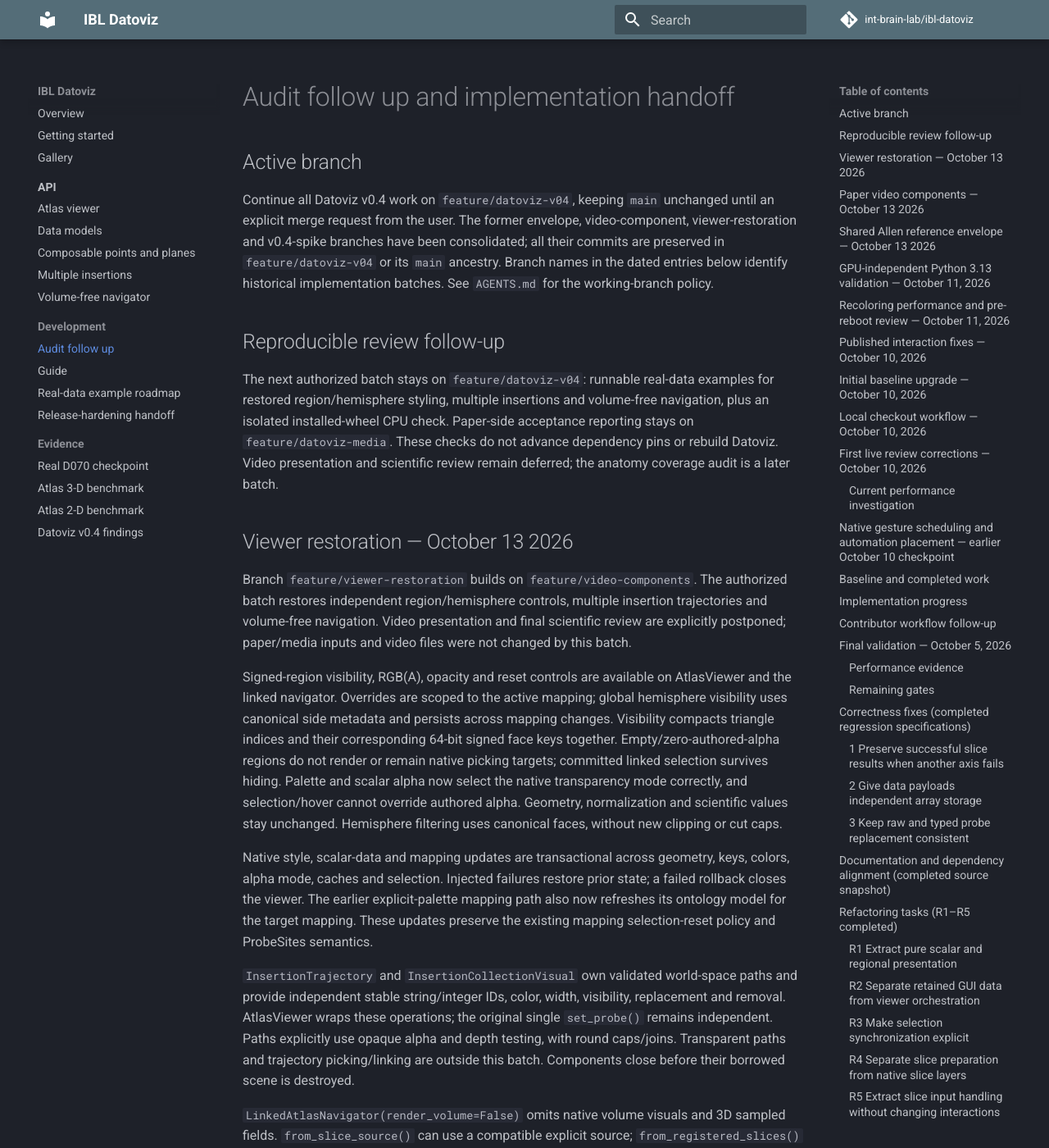
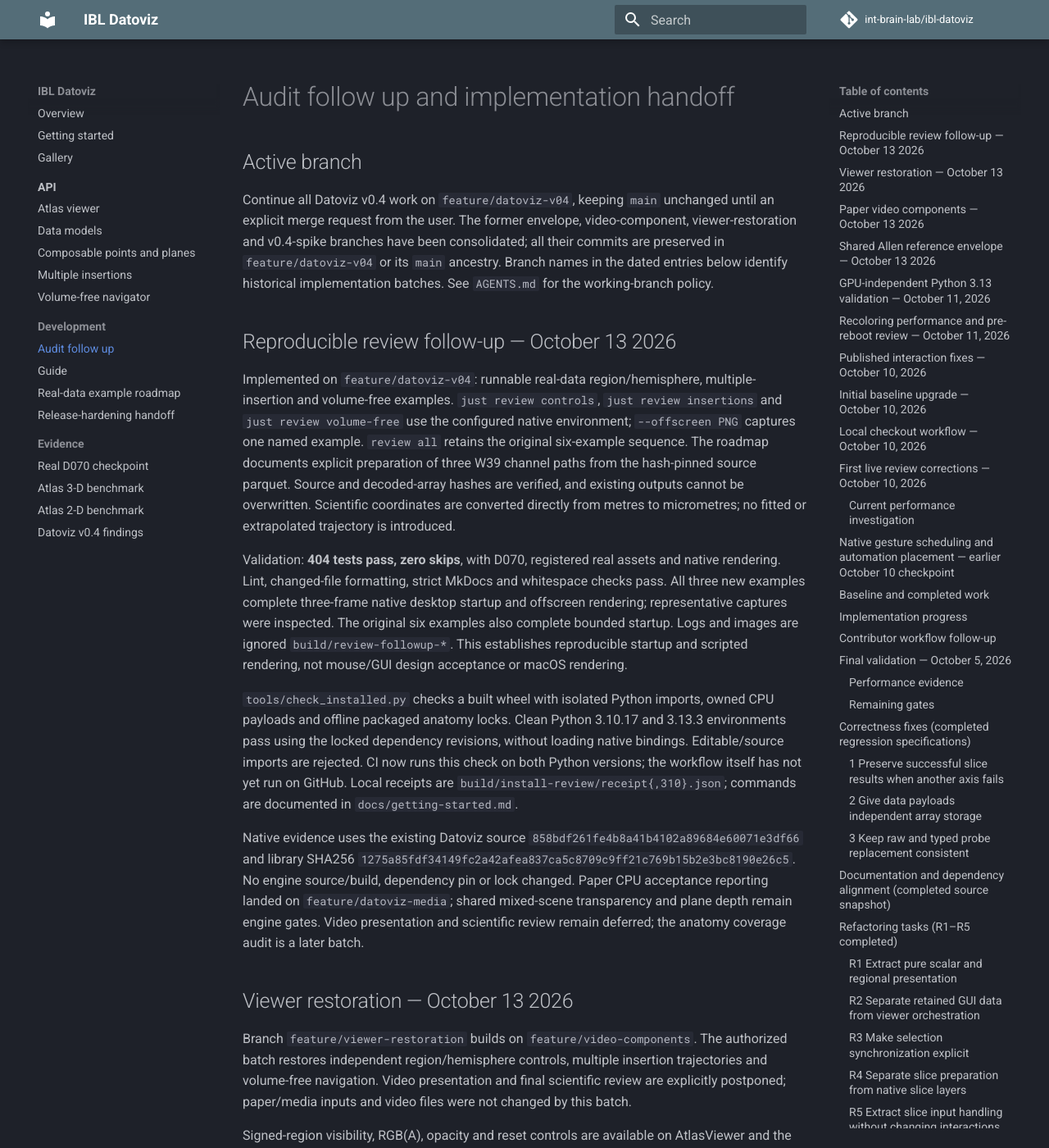
Before and after one commit to int-brain-lab/ibl-datoviz, an MkDocs documentation site: the page built from docs/NEXT_STEPS.md, in a window 1280 px wide and 1400 px high. Shown: the whole window at 82% size. Built offline with MkDocs 1.6.1 and Material for MkDocs 9.7.7, drawn with Linux system fonts in a browser that asks for light colours; comment, search, counter and statistics services are not loaded.

Commit message:
Verify installed wheel CPU APIs and anatomy resources in isolation

```diff
--- a/docs/NEXT_STEPS.md
+++ b/docs/NEXT_STEPS.md
@@ -9,14 +9,41 @@ all their commits are preserved in `feature/datoviz-v04` or its `main` ancestry.
 Branch names in the dated entries below identify historical implementation batches.
 See `AGENTS.md` for the working-branch policy.
 
-## Reproducible review follow-up
+## Reproducible review follow-up — October 13 2026
 
-The next authorized batch stays on `feature/datoviz-v04`: runnable real-data
-examples for restored region/hemisphere styling, multiple insertions and
-volume-free navigation, plus an isolated installed-wheel CPU check. Paper-side
-acceptance reporting stays on `feature/datoviz-media`. These checks do not
-advance dependency pins or rebuild Datoviz. Video presentation and scientific
-review remain deferred; the anatomy coverage audit is a later batch.
+Implemented on `feature/datoviz-v04`: runnable real-data region/hemisphere,
+multiple-insertion and volume-free examples. `just review controls`,
+`just review insertions` and `just review volume-free` use the configured native
+environment; `--offscreen PNG` captures one named example. `review all` retains
+the original six-example sequence. The roadmap documents explicit preparation
+of three W39 channel paths from the hash-pinned source parquet. Source and
+decoded-array hashes are verified, and existing outputs cannot be overwritten.
+Scientific coordinates are converted directly from metres to micrometres;
+no fitted or extrapolated trajectory is introduced.
+
+Validation: **404 tests pass, zero skips**, with D070, registered real assets
+and native rendering. Lint, changed-file formatting, strict MkDocs and whitespace
+checks pass. All three new examples complete three-frame native desktop startup
+and offscreen rendering; representative captures were inspected. The original
+six examples also complete bounded startup. Logs and images are ignored
+`build/review-followup-*`. This establishes reproducible startup and scripted
+rendering, not mouse/GUI design acceptance or macOS rendering.
+
+`tools/check_installed.py` checks a built wheel with isolated Python imports,
+owned CPU payloads and offline packaged anatomy locks. Clean Python 3.10.17 and
+3.13.3 environments pass using the locked dependency revisions, without loading
+native bindings. Editable/source imports are rejected. CI now runs this check
+on both Python versions; the workflow itself has not yet run on GitHub. Local
+receipts are `build/install-review/receipt{,310}.json`; commands are documented
+in `docs/getting-started.md`.
+
+Native evidence uses the existing Datoviz source
+`858bdf261fe4b8a41b4102a89684e60071e3df66` and library SHA256
+`1275a85fdf34149fc2a42afea837ca5c8709c9ff21c769b15b2e3bc8190e26c5`.
+No engine source/build, dependency pin or lock changed. Paper CPU acceptance
+reporting landed on `feature/datoviz-media`; shared mixed-scene transparency and
+plane depth remain engine gates. Video presentation and scientific review remain
+deferred; the anatomy coverage audit is a later batch.
 
 ## Viewer restoration — October 13 2026
 
--- a/pyproject.toml
+++ b/pyproject.toml
@@ -42,7 +42,10 @@ dev = [
 
 [tool.ruff]
 line-length = 99
-include = ["pyproject.toml", "ibl_datoviz/**/*.py", "examples/**/*.py", "tests/**/*.py", "tools/review.py"]
+include = [
+    "pyproject.toml", "ibl_datoviz/**/*.py", "examples/**/*.py", "tests/**/*.py",
+    "tools/review.py", "tools/check_installed.py", "tools/build_w39_insertions.py",
+]
 
 [tool.ruff.format]
 quote-style = "single"
```
Also changed, not shown: docs/getting-started.md (+35 -2 lines), 2 other files.
